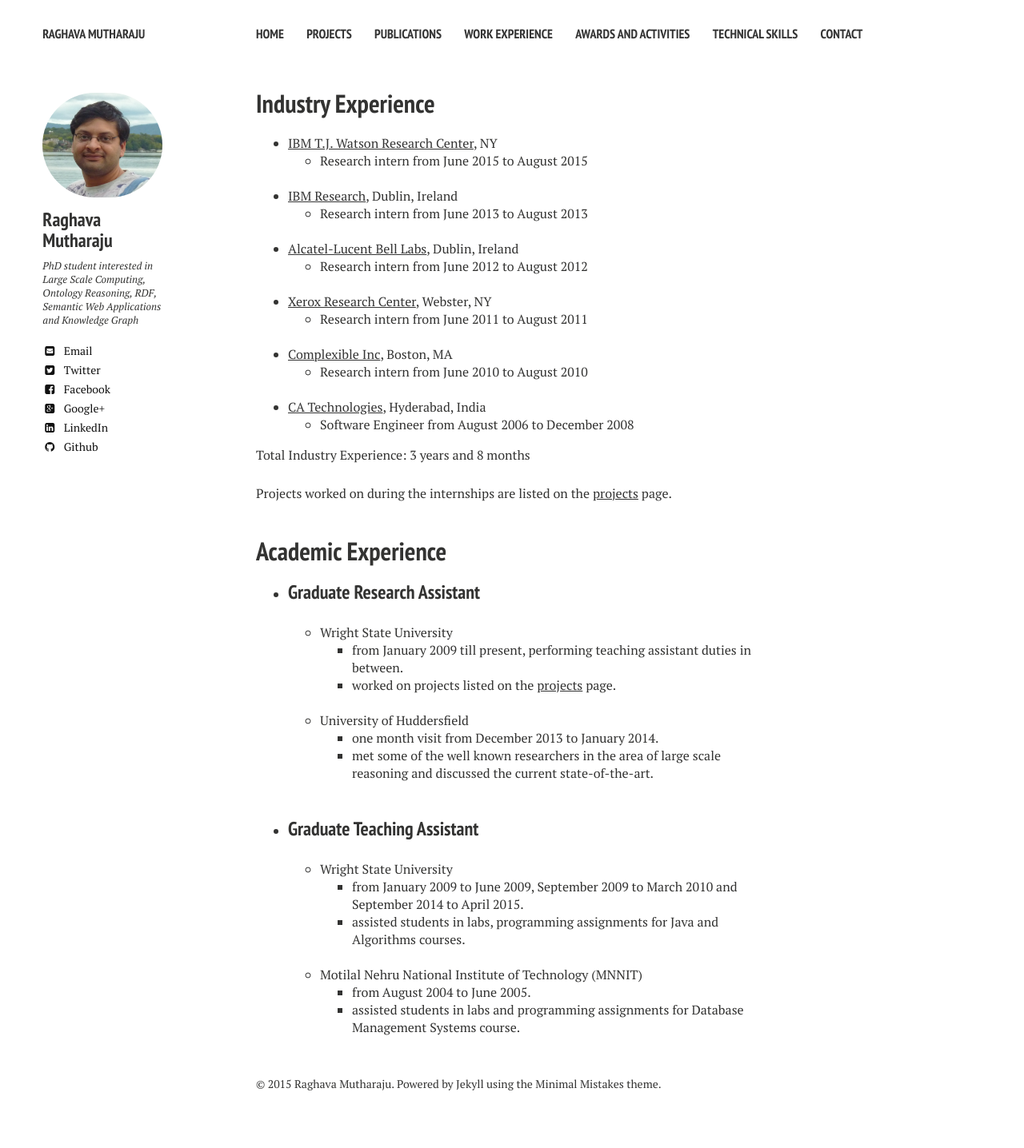
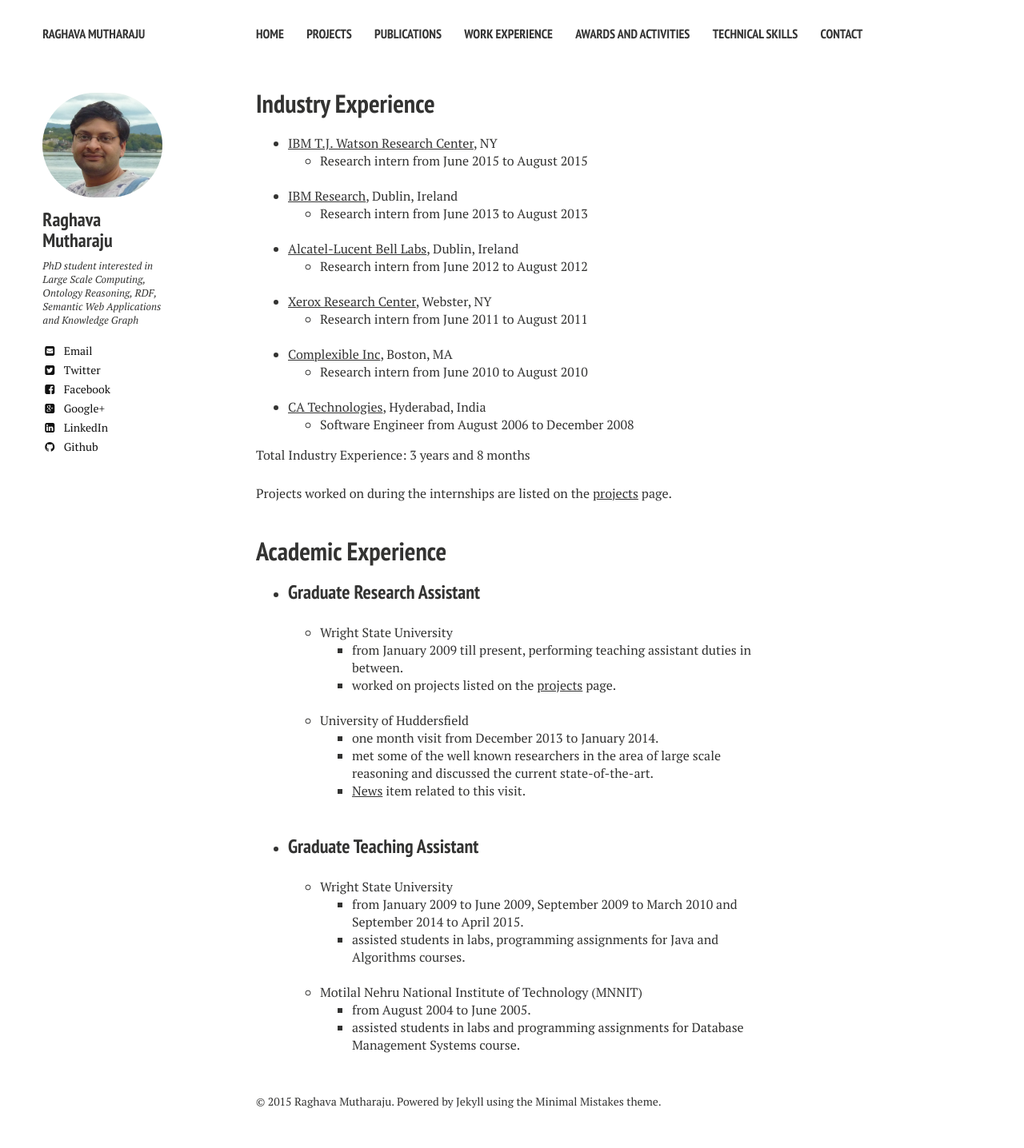
Before and after one commit to raghavam/raghavam.github.io, a Jekyll site: the page built from work-experience.md, in a window 1280 px wide. Shown: the whole page at 80% size. Built offline with Jekyll 4.4.1, drawn with Linux system fonts in a browser that asks for light colours; nearby versions of some CDN libraries; before the commit the page ends 1414 px from its top, so only the background shows below that.

Commit message:
added a news item

```diff
--- a/work-experience.md
+++ b/work-experience.md
@@ -44,6 +44,7 @@ Academic Experience
     * University of Huddersfield
       * one month visit from December 2013 to January 2014.
       * met some of the well known researchers in the area of large scale reasoning and discussed the current state-of-the-art.
+      * <a href="http://www.hud.ac.uk/news/2013/december/worldprojectmanaginglinkedopendatagetsunderway.php" target="_blank">News</a> item related to this visit.
 &nbsp;
 
 * ### Graduate Teaching Assistant
```
